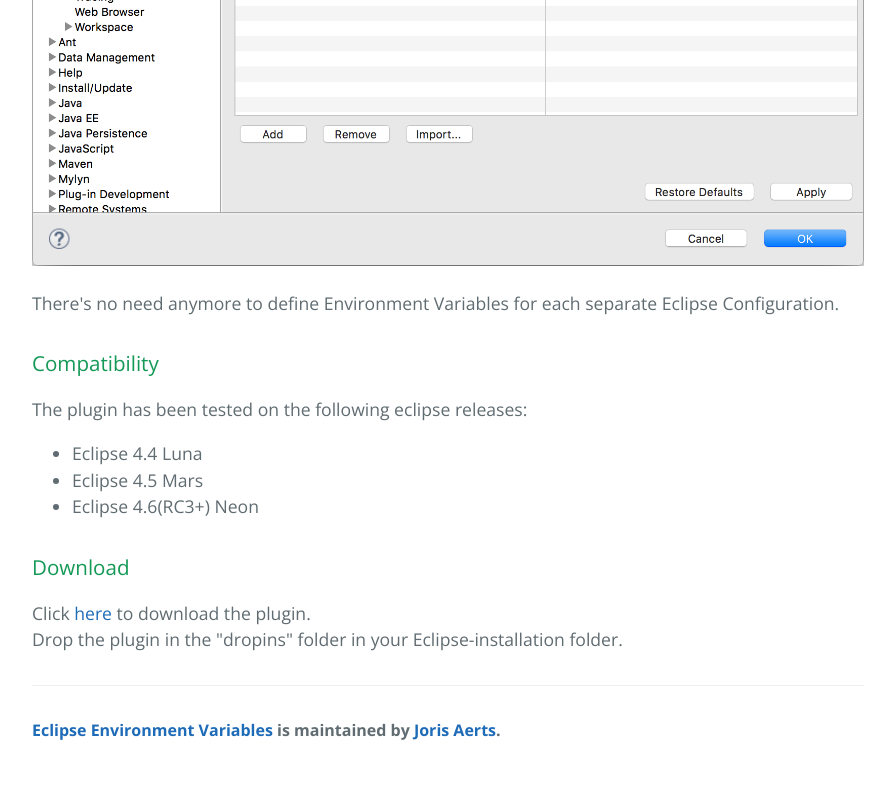
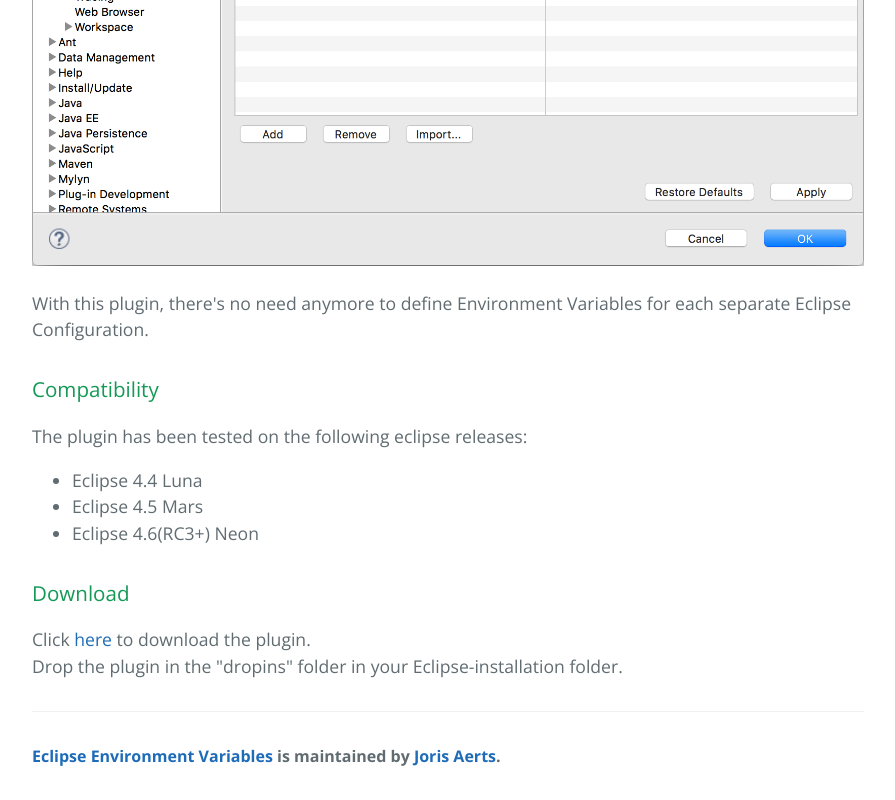
Before and after one commit to JorisAerts/Eclipse-Environment-Variables, a plain HTML site: page index.html in a window 1280 px wide. Shown: the part 897-1697 px from the top of the page, without its empty margins (192-1087 px from the left). Before the commit the page ends 1671 px from the top, so only its background shows below. Drawn offline with nearby package versions, Linux system fonts and the light colour scheme.

Commit message:
Update index.html

```diff
--- a/index.html
+++ b/index.html
@@ -25,7 +25,7 @@
         Don't want to create shell scripts to start your Eclipse application?</p>
         <p>Then this plugin might as well be the solution to your problems. It allows you to define Environment Variables, which are global to all your Eclipse Configurations.</p>
         <img src="images/PreferencePage.png" />
-        <p>There's no need anymore to define Environment Variables for each separate Eclipse Configuration.</p>
+        <p>With this plugin, there's no need anymore to define Environment Variables for each separate Eclipse Configuration.</p>
       <h3>
         <a id="compatibility" class="anchor" href="#compatibility" aria-hidden="true"><span aria-hidden="true" class="octicon octicon-link"></span></a>Compatibility</h3>
         <p>The plugin has been tested on the following eclipse releases:
```
